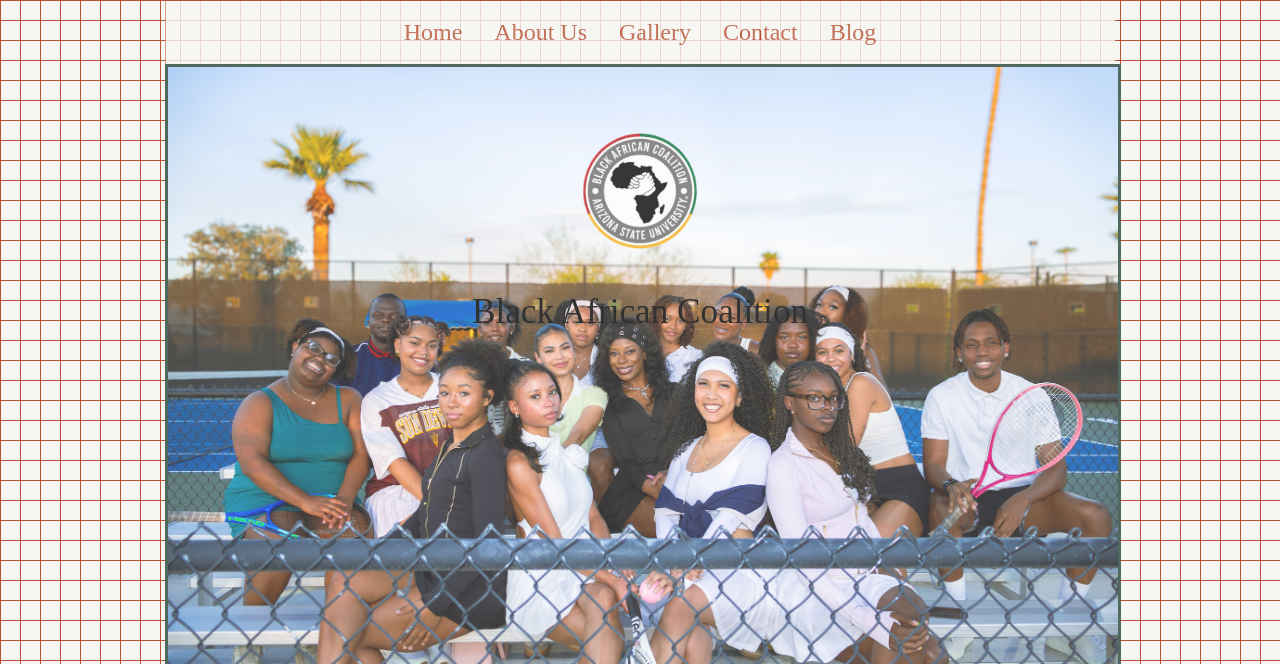
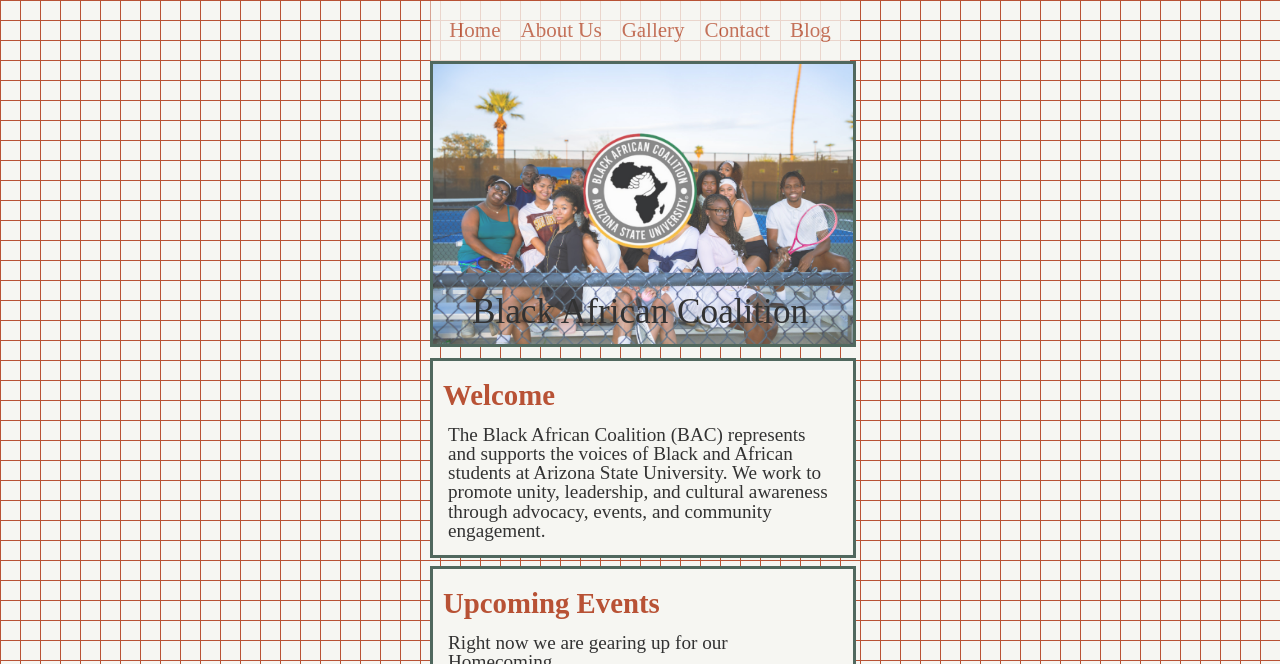
Before and after one commit to TaylorKFields-21/BAC-Website, a plain HTML site: page index.html in a window 1280 px wide. Shown: the top 664 px of the page. Drawn offline with Linux system fonts and the light colour scheme.

Commit message:
updated size

```diff
--- a/style.css
+++ b/style.css
@@ -181,3 +181,15 @@
     text-decoration: none;
     color: var(--red);
  }
+
+@media (min-width:320px){
+    body{
+        max-width: 420px;
+    }
+    nav ul{
+      gap: 20px;
+    }
+    nav li{
+        font-size: 14px;
+    }
+}
```
